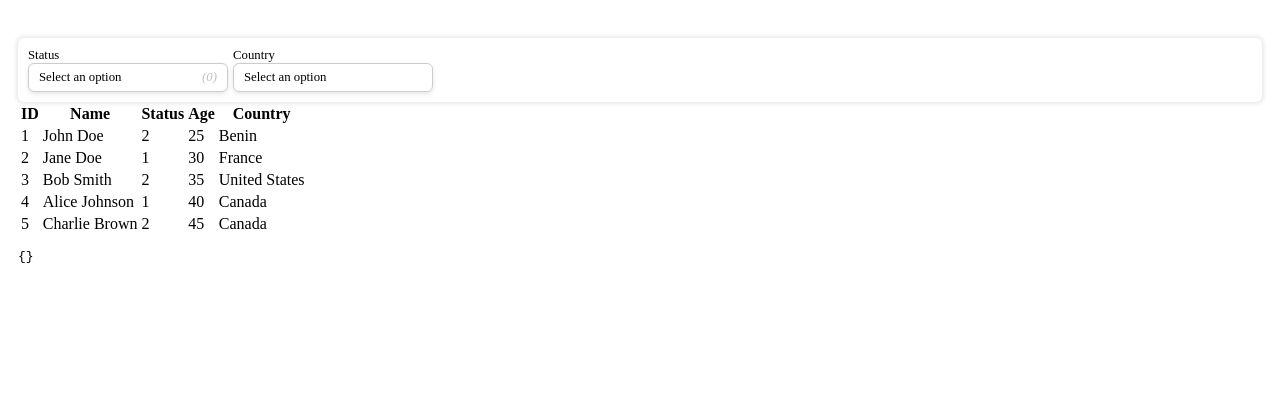
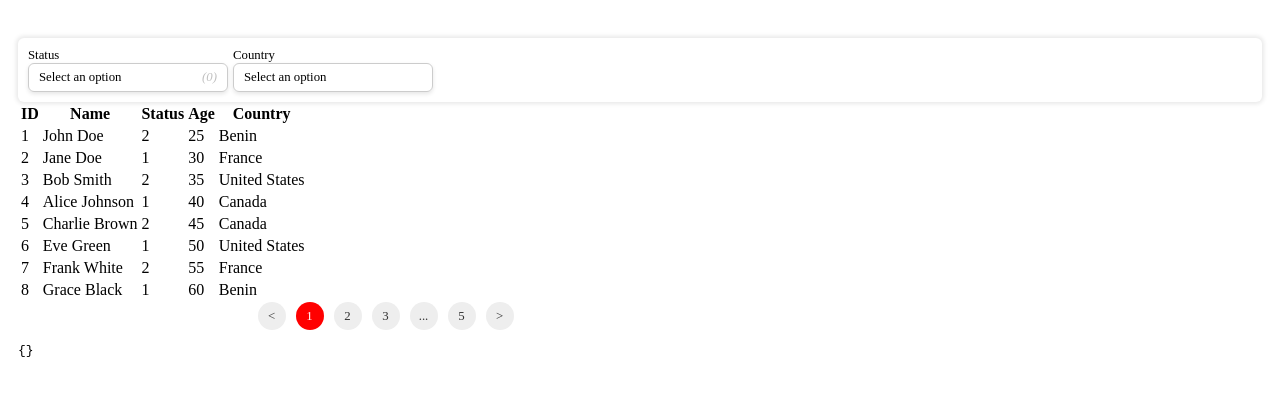
Before and after one commit to zpaulange/react_ui, a React (Vite) app: page / in a window 1280 px wide. Shown: the top 396 px of the page. Built offline with nearby package versions, Linux system fonts and the light colour scheme.

Commit message:
fix pagination

```diff
--- a/src/App.tsx
+++ b/src/App.tsx
@@ -53,6 +53,251 @@ function App() {
       age: 45,
       country: 'Canada',
     },
+    {
+      id: 6,
+      name: 'Eve Green',
+      status: 1,
+      age: 50,
+      country: 'United States',
+    },
+    {
+      id: 7,
+      name: 'Frank White',
+      status: 2,
+      age: 55,
+      country: 'France',
+    },
+    {
+      id: 8,
+      name: 'Grace Black',
+      status: 1,
+      age: 60,
+      country: 'Benin',
+    },
+    {
+      id: 9,
+      name: 'Hank Red',
+      status: 2,
+      age: 65,
+      country: 'United States',
+    },
+    {
+      id: 10,
+      name: 'Ivy Blue',
+      status: 1,
+      age: 70,
+      country: 'Canada',
+    },
+    {
+      id: 11,
+      name: 'Jack Brown',
+      status: 2,
+      age: 75,
+      country: 'France',
+    },
+    {
+      id: 12,
+      name: 'Kate Green',
+      status: 1,
+      age: 80,
+      country: 'Benin',
+    },
+    {
+      id: 13,
+      name: 'Liam White',
+      status: 2,
+      age: 85,
+      country: 'United States',
+    },
+    {
+      id: 14,
+      name: 'Mia Black',
+      status: 1,
+      age: 90,
+      country: 'Canada',
+    },
+    {
+      id: 15,
+      name: 'Noah Red',
+      status: 2,
+      age: 95,
+      country: 'France',
+    },
+    {
+      id: 16,
+      name: 'Olivia Blue',
+      status: 1,
+      age: 100,
+      country: 'Benin',
+    },
+    {
+      id: 17,
+      name: 'Parker Brown',
+      status: 2,
+      age: 105,
+      country: 'United States',
+    },
+    {
+      id: 18,
+      name: 'Quinn Green',
+      status: 1,
+      age: 110,
+      country: 'Canada',
+    },
+    {
+      id: 19,
+      name: 'Riley White',
+      status: 2,
+      age: 115,
+      country: 'France',
+    },
+    {
+      id: 20,
+      name: 'Sofia Black',
+      status: 1,
+      age: 120,
+      country: 'Benin',
+    },
+    {
+      id: 21,
+      name: 'Tayla Red',
+      status: 2,
+      age: 125,
+      country: 'United States',
+    },
+    {
+      id: 22,
+      name: 'Uma Blue',
+      status: 1,
+      age: 130,
+      country: 'Canada',
+    },
+    {
+      id: 23,
+      name: 'Vivian Brown',
+      status: 2,
+      age: 135,
+      country: 'France',
+    },
+    {
+      id: 24,
+      name: 'Walter Green',
+      status: 1,
+      age: 140,
+      country: 'Benin',
+    },
+    {
+      id: 25,
+      name: 'Xavier White',
+      status: 2,
+      age: 145,
+      country: 'United States',
+    },
+    {
+      id: 26,
+      name: 'Yvette Black',
+      status: 1,
+      age: 150,
+      country: 'Canada',
+    },
+    {
+      id: 27,
+      name: 'Zack Red',
+      status: 2,
+      age: 155,
+      country: 'France',
+    },
+    {
+      id: 28,
+      name: 'Ava Blue',
+      status: 1,
+      age: 160,
+      country: 'Benin',
+    },
+    {
+      id: 29,
+      name: 'Bella Brown',
+      status: 2,
+      age: 165,
+      country: 'United States',
+    },
+    {
+      id: 30,
+      name: 'Caleb Green',
+      status: 1,
+      age: 170,
+      country: 'Canada',
+    },
+    {
+      id: 31,
+      name: 'Daisy White',
+      status: 2,
+      age: 175,
+      country: 'France',
+    },
+    {
+      id: 32,
+      name: 'Ethan Black',
+      status: 1,
+      age: 180,
+      country: 'Benin',
+    },
+    {
+      id: 33,
+      name: 'Finn Red',
+      status: 2,
+      age: 185,
+      country: 'United States',
+    },
+    {
+      id: 34,
+      name: 'Gemma Blue',
+      status: 1,
+      age: 190,
+      country: 'Canada',
+    },
+    {
+      id: 35,
+      name: 'Harper Brown',
+      status: 2,
+      age: 195,
+      country: 'France',
+    },
+    {
+      id: 36,
+      name: 'Isaac Green',
+      status: 1,
+      age: 200,
+      country: 'Benin',
+    },
+    {
+      id: 37,
+      name: 'Jasmine White',
+      status: 2,
+      age: 205,
+      country: 'United States',
+    },
+    {
+      id: 38,
+      name: 'Kai Black',
+      status: 1,
+      age: 210,
+      country: 'Canada',
+    },
+    {
+      id: 39,
+      name: 'Luna Red',
+      status: 2,
+      age: 215,
+      country: 'France',
+    },
+    {
+      id: 40,
+      name: 'Mason Blue',
+      status: 1,
+      age: 220,
+      country: 'Benin',
+    }
   ]
 
   // head table
--- a/src/ui/DataTable/DataTable.tsx
+++ b/src/ui/DataTable/DataTable.tsx
@@ -1,5 +1,7 @@
 /* eslint-disable @typescript-eslint/no-unused-vars */
 /* eslint-disable @typescript-eslint/no-explicit-any */
+import { useState } from "react"
+import Pagination from "../Pagination/Pagination"
 import Select from "../Select/Select"
 import styles from "./dataTable.module.scss"
 
@@ -38,6 +40,18 @@ export default function DataTable(props: DataTableProps) {
     setSelectedFilters,
     filterConfig,
   } = props
+
+  // Pagination state
+  const [currentPage, setCurrentPage] = useState(1);
+  const rowsPerPage = 8;
+
+  //display currente page
+  //==================================================
+  // si la donnée viendra de l'api, je dois metter à jour tout ceci
+  const startIdx = (currentPage - 1) * rowsPerPage;
+  const endIdx = startIdx + rowsPerPage;
+  const paginatedData = data.slice(startIdx, endIdx);
+  //=====================================================
 
   // Génération dynamique des Selects selon filterKeys
   const filtersData = filterConfig.map((conf) => {
@@ -112,8 +126,8 @@ export default function DataTable(props: DataTableProps) {
           </thead>
         )}
         <tbody>
-          {data && data.length > 0 ? (
-            data.map((item: any, idx: number) =>
+          {paginatedData && paginatedData.length > 0 ? (
+            paginatedData.map((item: any, idx: number) =>
               renderRow ? renderRow(item, idx) : (
                 <tr key={idx}>
                   {Object.keys(item).map((key: any, idx: number) => (
@@ -129,6 +143,13 @@ export default function DataTable(props: DataTableProps) {
           )}
         </tbody>
       </table>
+      <div className={styles.datatable_pagination}>
+        <Pagination
+          currentPage={currentPage}
+          totalPages={Math.ceil(data.length / rowsPerPage)}
+          onPageChange={setCurrentPage}
+        />
+      </div>
     </div>
   )
 }
--- /dev/null
+++ b/src/ui/Pagination/Pagination.tsx
@@ -0,0 +1,84 @@
+import styles from "./pagination.module.scss";
+
+interface PaginationProps {
+  currentPage: number;
+  totalPages: number;
+  onPageChange: (page: number) => void;
+}
+
+function getPages(current: number, total: number) {
+  const pages = [];
+
+  if (total <= 4) {
+    for (let i = 1; i <= total; i++) pages.push(i);
+  } else {
+    if (current <= 2) {
+      pages.push(1, 2, 3, '...', total);
+    } else if (current >= total - 1) {
+      pages.push(1, '...', total - 2, total - 1, total);
+    } else {
+      pages.push(1, '...', current, '...', total);
+    }
+  }
+
+  return pages;
+}
+
+export default function Pagination(props: PaginationProps) {
+  const { currentPage, totalPages, onPageChange } = props;
+  const pages = getPages(currentPage, totalPages);
+
+  return (
+    <div className={styles.pagination}>
+      <div className={styles.pagination_left}>
+        <ul className={styles.pagination_left_list}>
+          <li className={styles.pagination_left_item}>
+            <a
+              href="#"
+              className={styles.pagination_left_link}
+              onClick={e => {
+                e.preventDefault();
+                if (currentPage > 1) onPageChange(currentPage - 1);
+              }}
+            >
+              <span>{'<'}</span>
+            </a>
+          </li>
+
+          {pages.map((page, idx) => (
+            <li key={idx} className={styles.pagination_left_item}>
+              {page === '...' ? (
+                <span className={styles.pagination_left_link}>...</span>
+              ) : (
+                <a
+                  href="#"
+                  className={`${styles.pagination_left_link} ${page === currentPage ? styles.btn_active : ''}`}
+                  onClick={e => {
+                    e.preventDefault();
+                    onPageChange(Number(page));
+                  }}
+                >
+                  <span>{page}</span>
+                </a>
+              )}
+            </li>
+          ))}
+
+          <li className={styles.pagination_left_item}>
+            <a
+              href="#"
+              className={styles.pagination_left_link}
+              onClick={e => {
+                e.preventDefault();
+                if (currentPage < totalPages) onPageChange(currentPage + 1);
+              }}
+            >
+              <span>{'>'}</span>
+            </a>
+          </li>
+        </ul>
+      </div>
+      <div className={styles.pagination_right}></div>
+    </div>
+  );
+}
--- /dev/null
+++ b/src/ui/Pagination/pagination.module.scss
@@ -0,0 +1,42 @@
+.pagination{
+    display:flex;
+    gap:30px;
+    justify-content: space-around;
+}
+.pagination_left{
+
+}
+.pagination_left_list{
+    display: flex;
+    gap:10px;
+    align-items: center;
+    justify-content: flex-start;
+    flex-wrap: nowrap;
+    padding-left: 0;
+    margin:0;
+}
+.pagination_left_item{
+    list-style: none;
+    cursor: pointer;
+}
+.pagination_left_link{
+    text-decoration: none;
+    font-size: .8rem;
+    color: #333;
+    display: flex;
+    align-items: center;
+    justify-content: center;
+    height: 28px;
+    width: 28px;
+    border-radius: 50%;
+    background-color: #eee;
+}
+
+.btn_active{
+    background:red;
+    color:#fff;
+}
+
+.pagination_right{
+
+}
```
Also changed, not shown: 1 other file (tests, documents, lock files or other folders).
